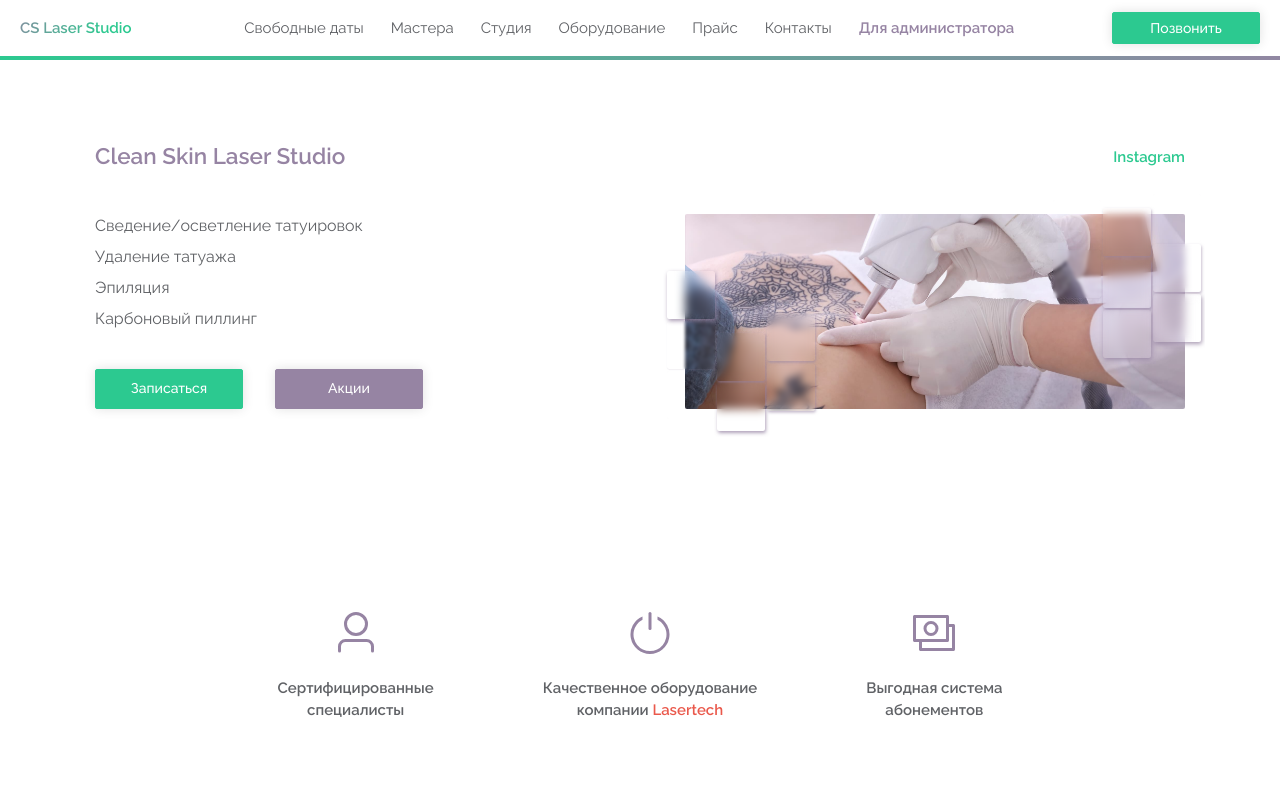
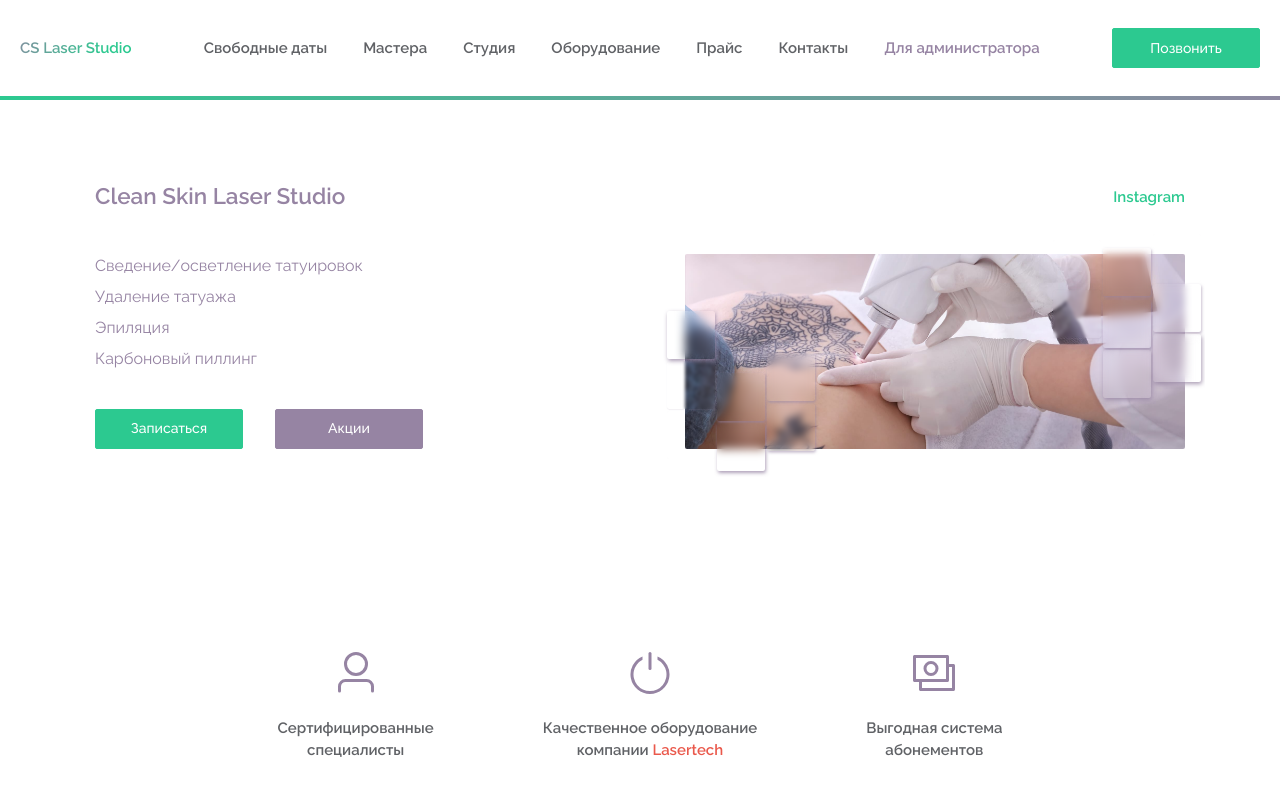
Before and after one commit to logzka/clean-skin-laser-frontend, a Vue app: page / in a window 1280 px wide. Shown: the top 800 px of the page. Built offline with nearby package versions, Linux system fonts and the light colour scheme.

Commit message:
Some Styles refactoring.

```diff
--- a/src/components/home/HomeFooter.vue
+++ b/src/components/home/HomeFooter.vue
@@ -1,6 +1,5 @@
 <template lang="pug">
 el-footer.home-footer(
-  height="60px"
   )
   .home-footer-inner
     | Футер
@@ -10,6 +9,7 @@ el-footer.home-footer(
 .home-footer
   background-image linear-gradient(45deg, #2CC990, #9684A3)
   color #EDF9FF
+  --el-footer-height auto
   &-inner
     padding 20px 0
 </style>
--- a/src/components/home/HomeHeader.vue
+++ b/src/components/home/HomeHeader.vue
@@ -1,12 +1,13 @@
 <template lang="pug">
 el-header.home-header
-  .home-header-inner.flex.space-between.align-center
+  .home-header-inner.h-100.flex.space-between.align-center
     router-link.home-header__logo(
         to="/"
     ) CS Laser Studio
+
     home-header-menu
-    el-button.green
-      a(
+
+    a.el-button.el-button--success.el-button--large(
         href="tel:+79604867349"
         ) Позвонить
 </template>
@@ -23,6 +24,7 @@ export default {
 
 <style lang="stylus" scoped>
 .home-header
+    --el-header-height 100px
     border-bottom 4px solid transparent
     border-image linear-gradient(#2CC990, #9684A3)
     -moz-border-image -moz-linear-gradient(#2CC990, #9684A3)
@@ -30,8 +32,9 @@ export default {
     border-image-slice 1
     position sticky
     top 0
-    background rgba(#fff, .6)
+    background rgba(#fff, .8)
     backdrop-filter blur(10px)
+
     z-index 999
     &-inner
         padding 12px 0
--- a/src/components/home/HomeMain.vue
+++ b/src/components/home/HomeMain.vue
@@ -21,12 +21,16 @@ el-main.home-main
             h2 Карбоновый пиллинг
 
           .home-main-inner__view-content_buttons.flex
-            el-button.green(
+            el-button(
               style="margin-right: 20px;"
               size="large"
+              type="success"
               @click="dialogVisible = true"
               ) Записаться
-            el-button.purple(size="large") Акции
+            el-button(
+              size="large"
+              type="primary"
+              ) Акции
 
         .home-main-inner__view-banner
           home-main-view-banner
@@ -34,8 +38,9 @@ el-main.home-main
       section.home-main-inner__view-advantages
         home-main-view-advantages
 
-      section.home-main-inner__view-form#form
-        home-main-form
+      section.home-main-inner__view-form
+        .home-main-inner__view-form_inner
+          home-main-form
 
       home-main-dialog(
         v-model="dialogVisible"
@@ -86,13 +91,17 @@ $banner-height = 195px;
           font-size 16px
           font-weight normal
           margin-bottom 7px
-          // color #9684A3
-        // &_text
-        // &_buttons
+          color #9684A3
 
       &-advantages
       // &-form
         margin-bottom 200px
 
-      // &-form
+      &-form
+        padding 4px
+        border-radius 2px
+        background-image -webkit-linear-gradient(45deg, #2CC990, #9684A3)
+        &_inner
+          background #fff
+          padding 60px 100px
 </style>
--- a/src/components/home/home-header/HomeHeaderMenu.vue
+++ b/src/components/home/home-header/HomeHeaderMenu.vue
@@ -1,43 +1,45 @@
 <template lang="pug">
 nav.header-nav-menu
     ul.header-nav-menu__list.flex.space-between.align-center
+        li.header-nav-menu__list-item(
+            v-for="item in menuItems"
+            :key="item.link"
+            )
+            router-link.b(
+                :to="item.link"
+                ) {{ item.label }}
+
         li.header-nav-menu__list-item
-            router-link(
-                to="/calendar"
-                ) Свободные даты
-        li.header-nav-menu__list-item
-            router-link(
-                to="/masters"
-                ) Мастера
-        li.header-nav-menu__list-item
-            router-link(
-                to="/studio"
-                ) Студия
-        li.header-nav-menu__list-item
-            router-link(
-                to="/lasers"
-                ) Оборудование
-        li.header-nav-menu__list-item
-            router-link(
-                to="/price"
-                ) Прайс
-        li.header-nav-menu__list-item
-            router-link(
-                to="/contacts"
-                ) Контакты
-        li.header-nav-menu__list-item
-            router-link.header-nav-menu__list-item_admin(
+            router-link.header-nav-menu__list-item_admin.b(
                 to="/admin"
                 ) Для администратора
-                //- &nbsp;|
-                //- el-icon(style="margin-left: 2.8px;position: absolute;")
-                //-     Avatar
 </template>
 
 <script>
+const menuItems = [{
+  label: 'Свободные даты',
+  link: '/calendar',
+}, {
+  label: 'Мастера',
+  link: '/masters',
+}, {
+  label: 'Студия',
+  link: '/studio',
+}, {
+  label: 'Оборудование',
+  link: '/lasers',
+}, {
+  label: 'Прайс',
+  link: '/price',
+}, {
+  label: 'Контакты',
+  link: '/contacts',
+}];
+
 export default {
   components: {},
   data: () => ({
+    menuItems,
   }),
   methods: {
   },
@@ -48,25 +50,16 @@ export default {
 .header-nav-menu
     &__list
         &-item
-            margin-right 15px
             cursor pointer
             a
-                padding 2px 6px 3px
+                padding 12px 18px
+                border-radius 2px
                 transition all .2s ease
                 &:hover:not(.router-link-active.router-link-exact-active)
                     opacity .7
-            &:last-child
-                margin-right -15px
             &_admin
-                // background #849FBB
                 color #9684A3
-                font-weight bold
             .router-link-active.router-link-exact-active
                 color white
-            &:nth-child(even)
-                .router-link-active.router-link-exact-active
-                    background #2CC990
-            &:nth-child(odd)
-                .router-link-active.router-link-exact-active
-                    background #9684A3
+                background-image linear-gradient(45deg, #2CC990, #9684A3)
 </style>
--- a/src/components/home/home-main/HomeMainDialog.vue
+++ b/src/components/home/home-main/HomeMainDialog.vue
@@ -21,6 +21,14 @@ export default {
 
 <style lang="stylus">
 .el-dialog
+    &__header
+        padding 40px 60px 0px
+    &__title
+        font-weight bold
+        color #9684A3
+    &__headerbtn
+        width 70px
+        height 90px
     &__body
-        padding 10px 20px 20px
+        padding 40px 60px
 </style>
--- a/src/components/home/home-main/HomeMainForm.vue
+++ b/src/components/home/home-main/HomeMainForm.vue
@@ -65,17 +65,6 @@
       el-col.text-center(:span="2")
         span.text-gray-500
 
-      //- el-col(:span="11")
-        el-form-item(
-          prop="date2"
-          )
-          el-time-picker.w-100(
-            v-model="ruleForm.time"
-            label="Пожалуйста, укажите время"
-            placeholder="Выберите время"
-            size="large"
-          )
-
     el-form-item(
       label="Перезвонить в течение часа"
       prop="callback"
@@ -118,8 +107,10 @@
         )
 
     el-form-item
-      el-button.green(
+      el-button(
         size="large"
+        type="success"
+        plain
         @click="submitForm()"
         ) Отправить
 </template>
@@ -144,22 +135,6 @@ const rules = {
       trigger: 'change',
     },
   ],
-  // date: [
-  //   {
-  //     type: 'date',
-  //     required: true,
-  //     message: 'Пожалуйста, укажите дату',
-  //     trigger: 'change',
-  //   },
-  // ],
-  // time: [
-  //   {
-  //     type: 'date',
-  //     required: true,
-  //     message: 'Пожалуйста, укажите дату',
-  //     trigger: 'change',
-  //   },
-  // ],
   type: [
     {
       type: 'array',
@@ -216,16 +191,8 @@ export default {
 
 <style lang="stylus" scoped>
 .home-main-form
-  border 4px solid #9684A3
-  border-radius 2px
-  border-image linear-gradient(#2CC990, #9684A3)
-  -moz-border-image -moz-linear-gradient(#2CC990, #9684A3)
-  -webkit-border-image -webkit-linear-gradient(45deg, #2CC990, #9684A3)
-  border-image-slice 1
-  color #fff
-  padding 60px 0
+  background #fff
   .el-form
-    max-width 75%
     margin 0 auto
     &-item
       &:not(&:last-child)
--- a/src/main.js
+++ b/src/main.js
@@ -1,7 +1,6 @@
 import { createApp } from 'vue';
 
 import ElementPlus from 'element-plus';
-import 'element-plus/dist/index.css';
 import ru from 'element-plus/es/locale/lang/ru';
 import en from 'element-plus/es/locale/lang/en';
 import * as ElementPlusIconsVue from '@element-plus/icons-vue';
@@ -23,5 +22,4 @@ app
   .use(router)
   .use(ElementPlus, {
     locale: process.env.LOCALE === 'ru' ? ru : en,
-  })
-  .mount('#app');
+  }).mount('#app');
--- a/src/main.styl
+++ b/src/main.styl
@@ -1,3 +1,4 @@
+@import 'element-plus/dist/index.css';
 @import url('https://fonts.googleapis.com/css2?family=Raleway:wght@100;200;300;400;500;600&display=swap');
 
 /* Colors **/
--- a/src/styl/index.styl
+++ b/src/styl/index.styl
@@ -1,3 +1,4 @@
-@import 'ui.styl';
+@import './ui';
 @import './base-classes';
 @import './animations';
+@import './my-theme';
--- /dev/null
+++ b/src/styl/my-theme.styl
@@ -0,0 +1,15 @@
+body
+    --el-color-primary: #9684A3
+    --el-color-primary-light-3: rgba(#9684A3, .8)
+    --el-color-primary-light-5: rgba(#9684A3, .6)
+    --el-color-primary-light-7: rgba(#9684A3, .4)
+    --el-color-primary-light-8: rgba(#9684A3, .2)
+    --el-color-primary-light-9: rgba(#9684A3, .1)
+    --el-color-primary-dark-2: #9684A3
+    --el-color-success: #2CC990
+    --el-color-success-light-3: rgba(#2CC990, .8)
+    --el-color-success-light-5: rgba(#2CC990, .6)
+    --el-color-success-light-7: rgba(#2CC990, .4)
+    --el-color-success-light-8: rgba(#2CC990, .2)
+    --el-color-success-light-9: rgba(#2CC990, .1)
+    --el-color-success-dark-2: #2CC990
--- a/src/styl/ui.styl
+++ b/src/styl/ui.styl
@@ -1,37 +1,14 @@
 /** UI Buttons */
-button.el-button
-  min-width 148px
-  &.purple
-    --el-border-color #9684A3
-    --el-button-border-color #9684A3
-    --el-button-hover-text-color #9684A3
-    --el-button-bg-color #9684A3
-    --el-button-hover-border-color #9684A3
-    --el-button-text-color #fff
-    --el-button-hover-bg-color #fff
-    transition all .2s ease
+.el-button
+    min-width 148px
     border-radius var(--el-border-radius-small)
-    box-shadow var(--el-box-shadow-light)
     &:hover
-      box-shadow none
-  &.green
-    --el-border-color #2CC990
-    --el-button-border-color #2CC990
-    --el-button-hover-text-color #2CC990
-    --el-button-bg-color #2CC990
-    --el-button-hover-border-color #2CC990
-    --el-button-text-color #fff
-    --el-button-hover-bg-color #fff
-    transition all .2s ease
-    border-radius var(--el-border-radius-small)
-    box-shadow var(--el-box-shadow-light)
-    &:hover
-      box-shadow none
-  &--text
-    color $regular
-    &:not(.is-disabled):focus
-    &:not(.is-disabled):hover
+        box-shadow var(--el-box-shadow-light)
+    &--text
         color $regular
+        &:not(.is-disabled):focus
+        &:not(.is-disabled):hover
+            color $regular
 
 
 /** UI Form */
@@ -41,58 +18,7 @@ button.el-button
         &__label
             align-items center
 
-/** UI Input */
-.el-input
-    --el-input-focus-border #9684A3
-    --el-input-focus-border-color #9684A3
-
-/** UI Select */
-.select-trigger
-    --el-select-input-focus-border-color #9684A3
-
-.el-select-dropdown
-    &__list
-        --el-menu-hover-text-color #9684A3
-    &__item
-        --el-menu-item-hover-fill #9684A3
-        --el-menu-active-color #9684A3
-        --el-menu-hover-bg-color #9684A3
-        &.hover
-            background-color rgba(#9684A3, .1)
-        &.selected
-            color #9684A3
-
-/** UI Switch */
-.el-switch
-    &.is-checked
-        .el-switch__core
-            background-color #9684A3
-            border-color #9684A3
-
-/** UI Checkbox */
-.el-checkbox
-    &__input
-        border-color #9684A3
-        &.is-checked
-            .el-checkbox__inner
-                background-color #9684A3
-                border-color #9684A3
-    &__inner
-        &:hover
-            border-color #9684A3
-
-    &.is-checked > &__label
-        color #9684A3
-
-/** UI Textarea */
-.el-textarea
-    --el-input-focus-border-color #9684A3
-
 /** UI DatePicker */
 .el-date-picker
-    --el-datepicker-active-color #9684A3
-    --el-datepicker-hover-text-color #9684A3
-    --el-menu-active-color #9684A3
-
     .el-date-table td.today .el-date-table-cell__text
         color #2CC990
```
